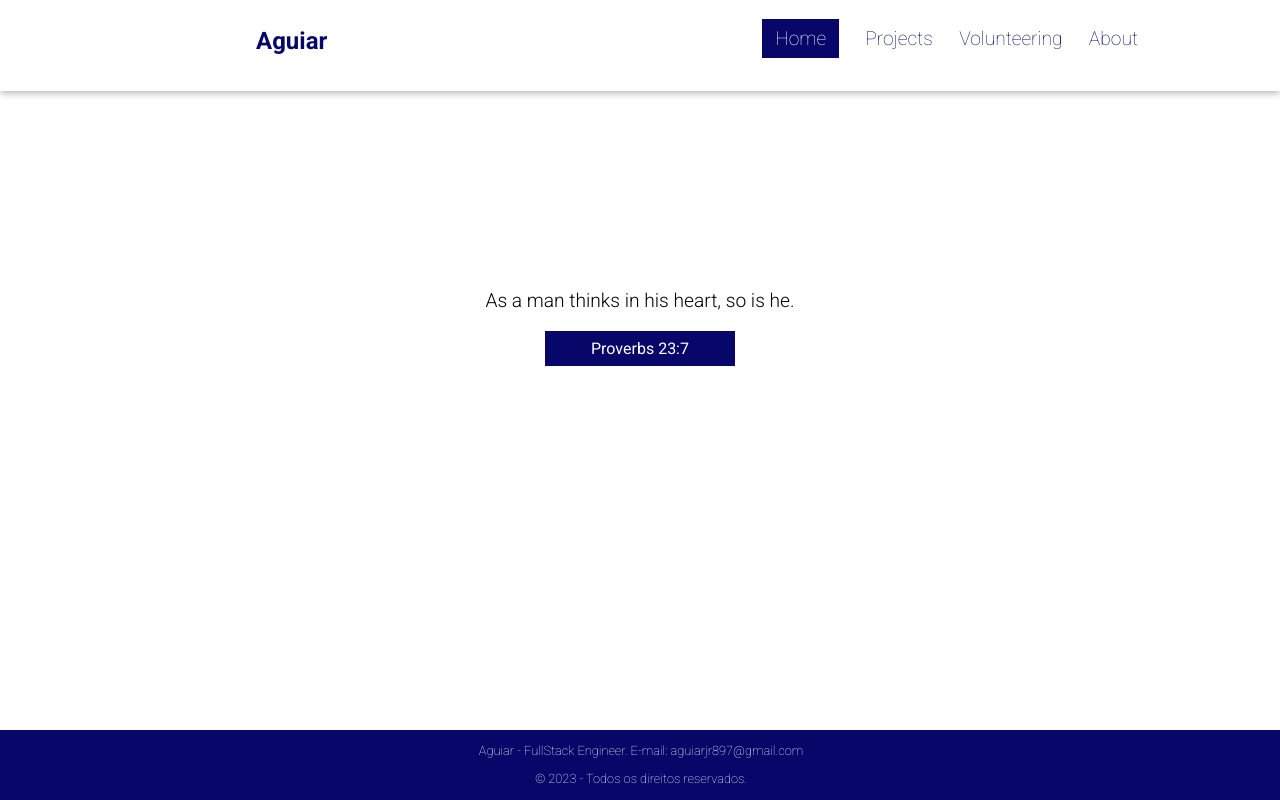
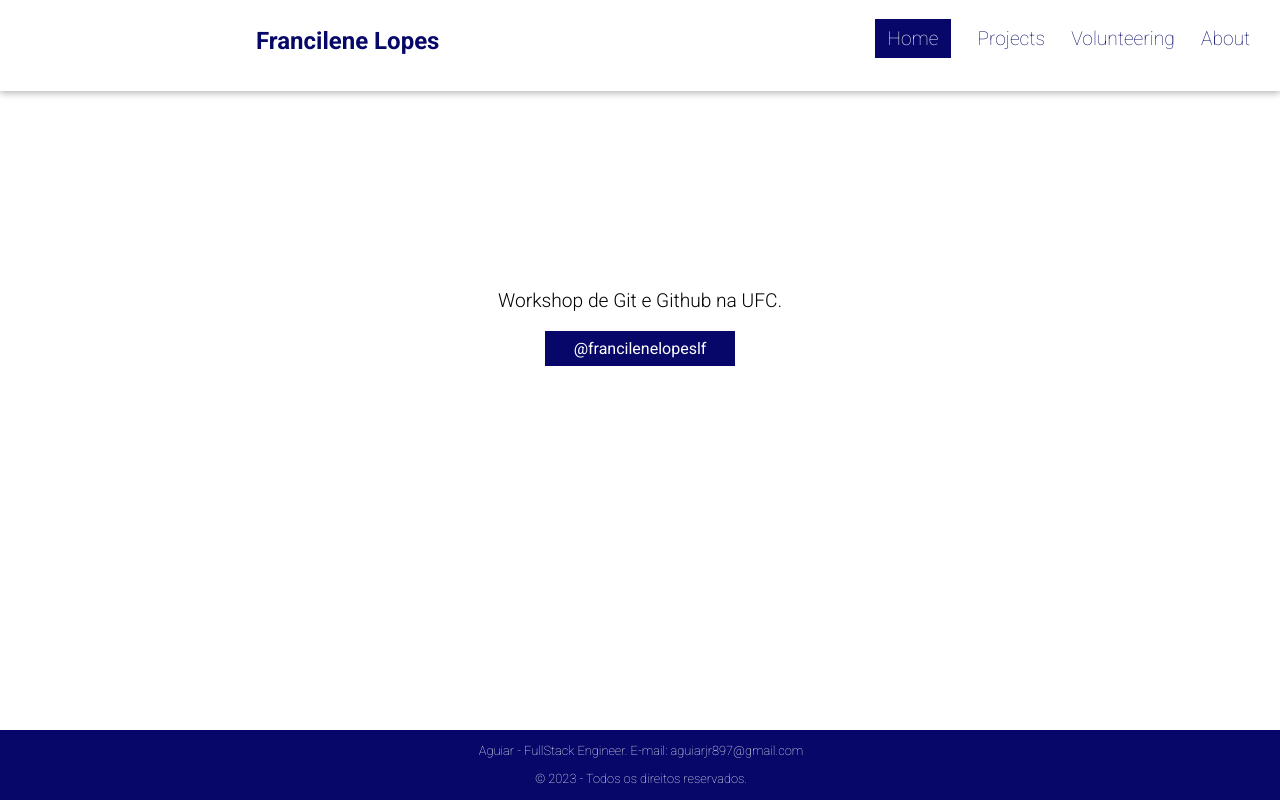
Before and after one commit to FrancileneLopes/FrancileneLopes.github.io, a plain HTML site: page index.html in a window 1280 px wide. Drawn offline with Linux system fonts and the light colour scheme.

Commit message:
Update index.html

```diff
--- a/index.html
+++ b/index.html
@@ -5,7 +5,7 @@
     <meta charset="UTF-8">
     <meta http-equiv="X-UA-Compatible" content="IE=edge">
     <meta name="viewport" content="width=device-width, initial-scale=1.0">
-    <title>Aguiar</title>
+    <title>Francilene Lopes</title>
     <link rel="stylesheet" type="text/css" href="./index.css" media="screen" />
 
     <link rel="preconnect" href="https://fonts.googleapis.com">
@@ -18,7 +18,7 @@
 
 <body>
     <header>
-        <h1>Aguiar</h1>
+        <h1>Francilene Lopes</h1>
         <a href="#" class="menu-icon" onclick="toggleMenu()">&#9776;</a>
         <nav id="menu-h" class="menu-hide">
             <ul>
@@ -30,9 +30,9 @@
         </nav>
     </header>
     <section id="text-home-container">
-        <p id="text-home">As a man thinks in his heart, so is he.</p>
+        <p id="text-home">Workshop de Git e Github na UFC.</p>
         <div id="proverb">
-            Proverbs 23:7
+            @francilenelopeslf
         </div>
     </section>
     <footer>
```
